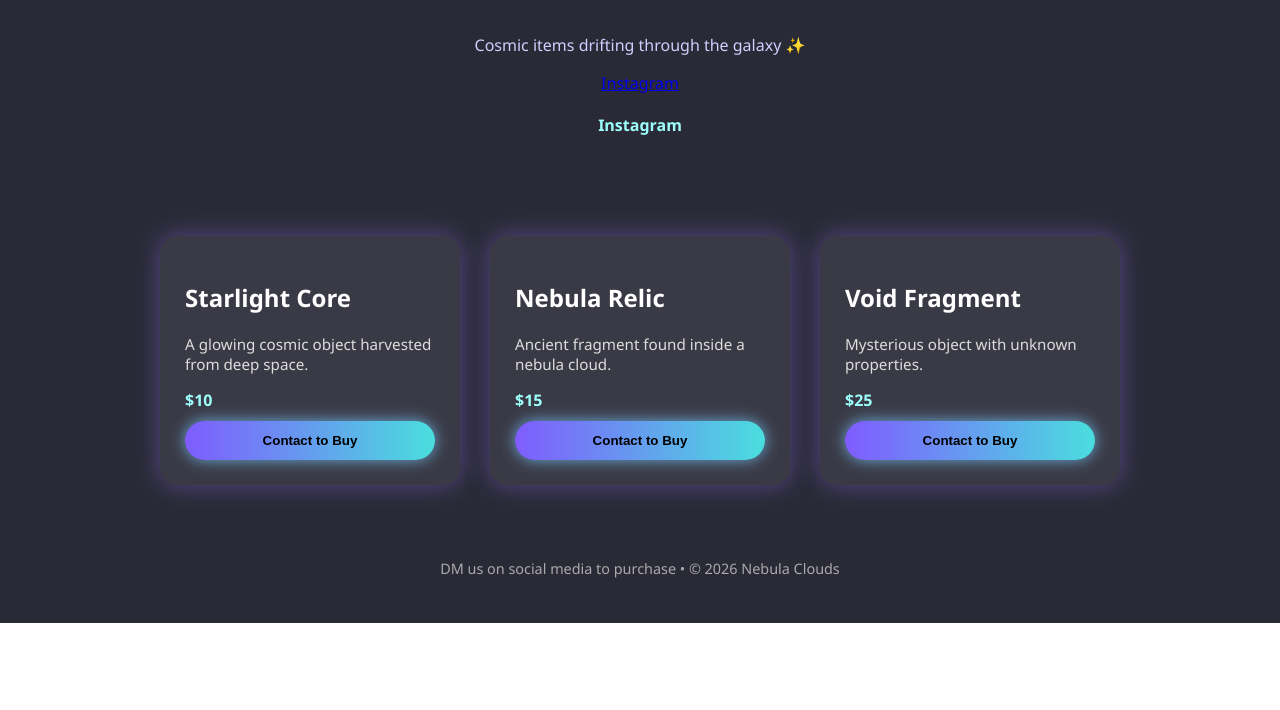
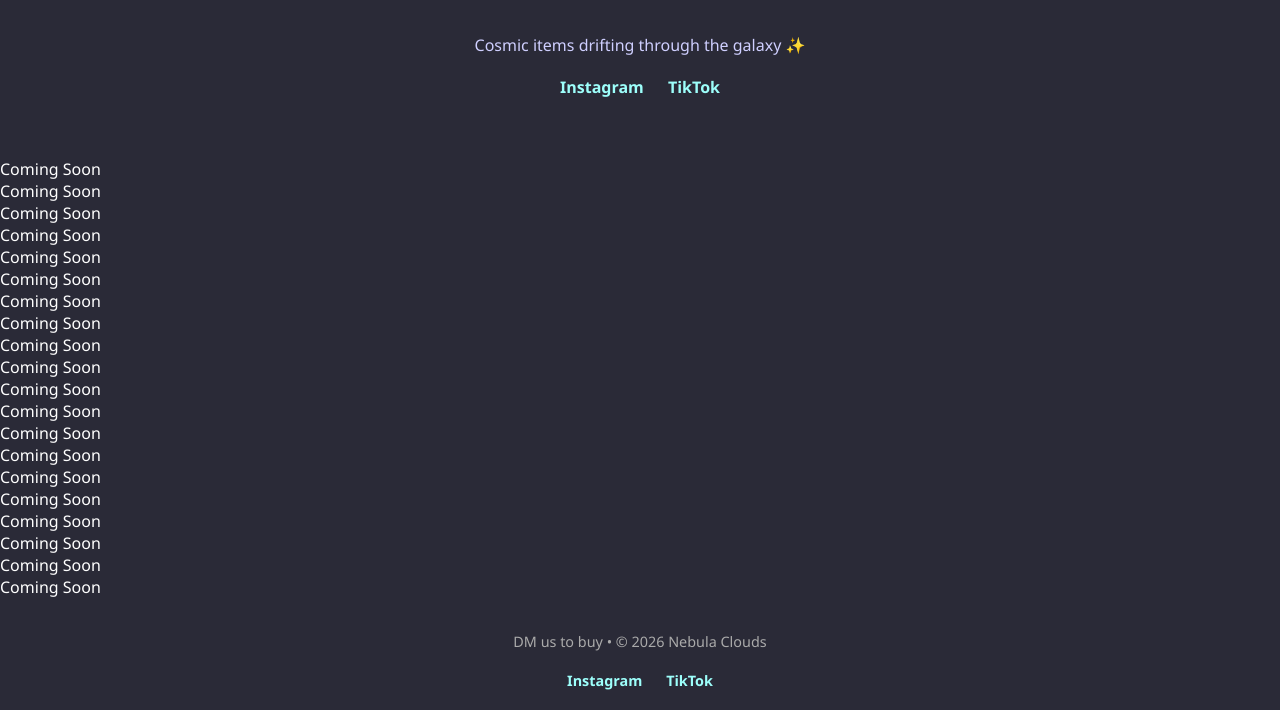
Before and after one commit to givememoaz/random-shop-123, a plain HTML site: page index.html in a window 1280 px wide. Shown: the part 177-887 px from the top of the page. Before the commit the page ends 800 px from the top, so only its background shows below. Drawn offline with Linux system fonts and the light colour scheme.

Commit message:
Update social links and structure in index.html

```diff
--- a/index.html
+++ b/index.html
@@ -12,43 +12,54 @@
 <header>
   <h1>Nebula Clouds</h1>
   <p>Cosmic items drifting through the galaxy ✨</p>
-<a href="https://instagram.com/nclouds15shopz" target="_blank">Instagram</a>
+
+  <!-- TOP SOCIALS (WORKING — DO NOT TOUCH) -->
   <div class="socials">
-    <a href="#" target="_blank">Instagram</a>
+    <a href="https://instagram.com/YOURUSERNAME" target="_blank">Instagram</a>
+    <a href="https://tiktok.com/@YOURUSERNAME" target="_blank">TikTok</a>
   </div>
 </header>
 
-<main class="products">
+<main class="sections">
 
-  <div class="product">
-    <h2>Starlight Core</h2>
-    <p class="desc">A glowing cosmic object harvested from deep space.</p>
-    <p class="price">$10</p>
-    <button onclick="contact('Starlight Core')">Contact to Buy</button>
-  </div>
+  <!-- 20 BLANK SECTIONS -->
+  <div class="section">Coming Soon</div>
+  <div class="section">Coming Soon</div>
+  <div class="section">Coming Soon</div>
+  <div class="section">Coming Soon</div>
+  <div class="section">Coming Soon</div>
 
-  <div class="product">
-    <h2>Nebula Relic</h2>
-    <p class="desc">Ancient fragment found inside a nebula cloud.</p>
-    <p class="price">$15</p>
-    <button onclick="contact('Nebula Relic')">Contact to Buy</button>
-  </div>
+  <div class="section">Coming Soon</div>
+  <div class="section">Coming Soon</div>
+  <div class="section">Coming Soon</div>
+  <div class="section">Coming Soon</div>
+  <div class="section">Coming Soon</div>
 
-  <div class="product">
-    <h2>Void Fragment</h2>
-    <p class="desc">Mysterious object with unknown properties.</p>
-    <p class="price">$25</p>
-    <button onclick="contact('Void Fragment')">Contact to Buy</button>
-  </div>
+  <div class="section">Coming Soon</div>
+  <div class="section">Coming Soon</div>
+  <div class="section">Coming Soon</div>
+  <div class="section">Coming Soon</div>
+  <div class="section">Coming Soon</div>
+
+  <div class="section">Coming Soon</div>
+  <div class="section">Coming Soon</div>
+  <div class="section">Coming Soon</div>
+  <div class="section">Coming Soon</div>
+  <div class="section">Coming Soon</div>
 
 </main>
 
 <footer>
-  <p>DM us on social media to purchase • © 2026 Nebula Clouds</p>
+  <p>DM us to buy • © 2026 Nebula Clouds</p>
+
+  <!-- BOTTOM SOCIALS (FIXED) -->
+  <div class="socials">
+    <a href="https://instagram.com/YOURUSERNAME" target="_blank">Instagram</a>
+    <a href="https://tiktok.com/@YOURUSERNAME" target="_blank">TikTok</a>
+  </div>
 </footer>
 
 </div>
 
-<script src="script.js"></script>
 </body>
 </html>
```
